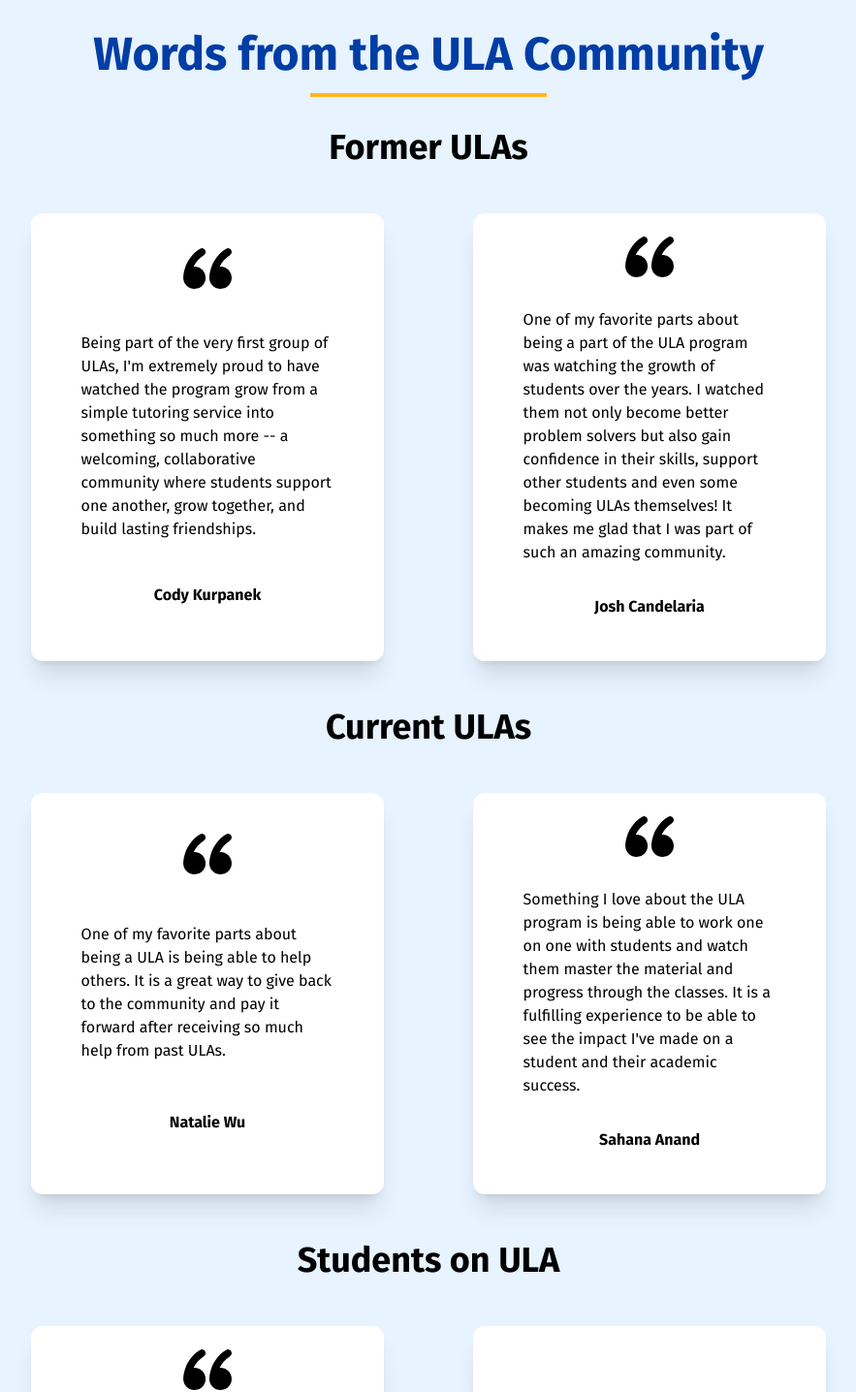
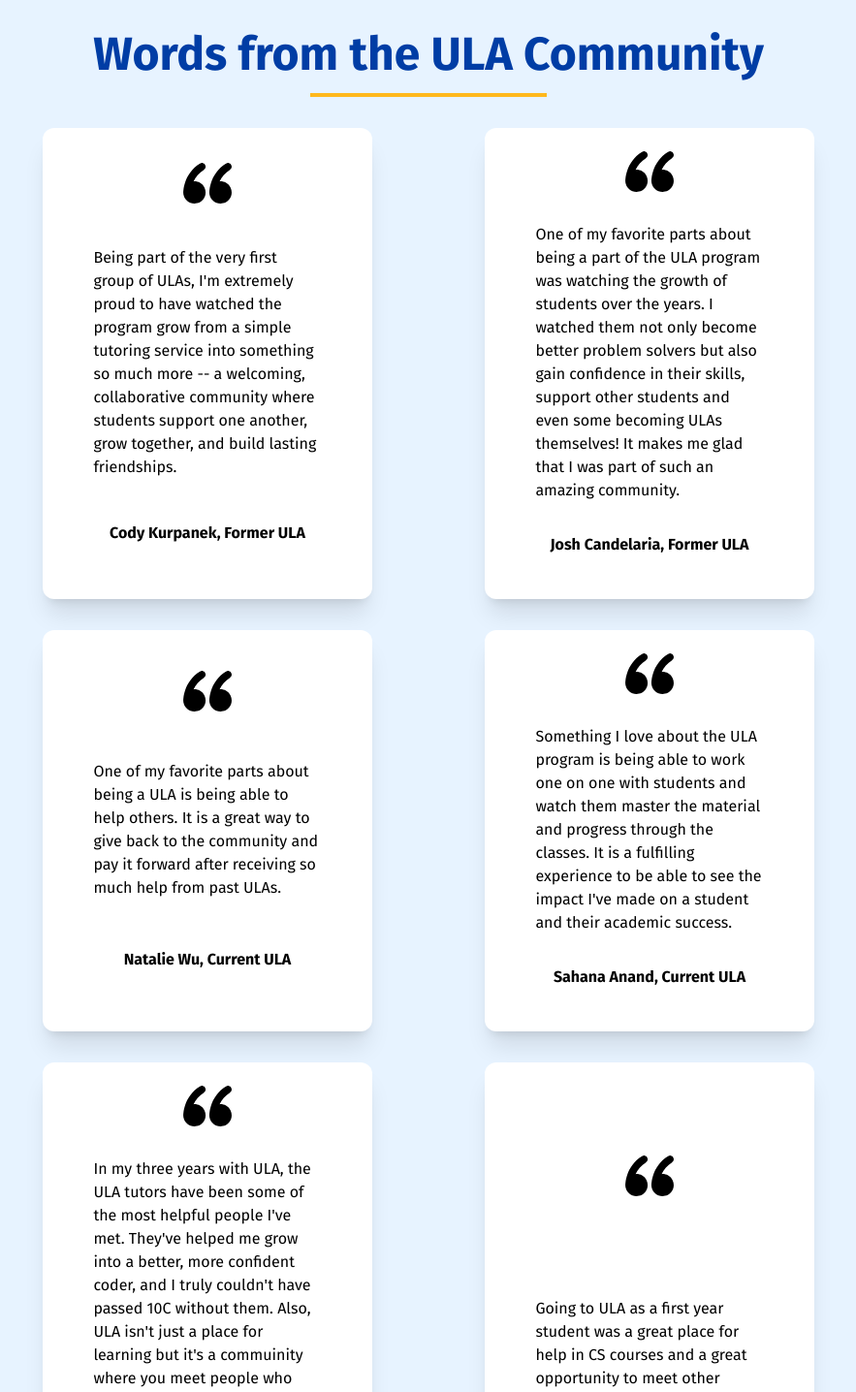
Before and after one commit to acm-ucr/ula-website, a Next.js app: page / in a window 1280 px wide. Shown: the part 2300-3736 px from the top of the page at 97% size, without its empty margins (198-1081 px from the left). Built offline with nearby package versions, Linux system fonts and the light colour scheme.

Commit message:
clean testimonies

```diff
--- a/src/components/home/Card.tsx
+++ b/src/components/home/Card.tsx
@@ -6,6 +6,7 @@ import quoteIcon from "@/public/home/quote.svg";
 
 interface componentProps {
   name: string;
+  role: string;
   quote: string;
 }
 
@@ -16,7 +17,7 @@ const hoverAnimation = {
   },
 };
 
-const Card = ({ name, quote }: componentProps) => {
+const Card = ({ name, role, quote }: componentProps) => {
   return (
     <motion.div
       {...hoverAnimation}
@@ -26,7 +27,9 @@ const Card = ({ name, quote }: componentProps) => {
         <Image src={quoteIcon} className="w-1/2 lg:w-3/4" alt="quoteIcon" />
       </div>
       <div className="p-5 text-left text-sm lg:text-base">{quote}</div>
-      <div className="p-1 text-sm font-bold lg:text-base">{name}</div>
+      <div className="p-1 text-sm font-bold lg:text-base">
+        {name}, {role}
+      </div>
     </motion.div>
   );
 };
--- a/src/components/home/Landing.tsx
+++ b/src/components/home/Landing.tsx
@@ -23,9 +23,9 @@ const Landing = () => {
         {...landingAnimation}
       >
         <div className="flex h-1/3 w-1/3 place-items-center justify-center pb-6 text-center text-4xl font-bold text-white md:text-5xl lg:text-6xl">
-        <div>
-          UCR CSE's Undergraduate Learning Assistants
-          <div className="border-ula-yellow-primary border-b-4 w-full pt-4" />
+          <div>
+            UCR CSE's Undergraduate Learning Assistants
+            <div className="w-full border-b-4 border-ula-yellow-primary pt-4" />
           </div>
         </div>
       </motion.div>
--- a/src/components/home/Testimony.tsx
+++ b/src/components/home/Testimony.tsx
@@ -24,41 +24,12 @@ const Testimony = () => {
         <Header text="Words from the ULA Community" />
         <div className="mx-auto w-1/5 justify-end border-b-4 border-ula-yellow-primary p-2" />
       </motion.div>
-      <div className="mx-auto flex flex-col justify-center lg:w-3/4">
-        <motion.div {...yUpwards}>
-          <p className="my-8 text-center text-4xl font-semibold">Former ULAs</p>
-        </motion.div>
-        <div className="grid grid-cols-1 lg:grid-cols-2">
-          {testimonies.slice(0, 2).map(({ name, quote }, index) => (
-            <motion.div key={index} {...oppositeSliding}>
-              <Card key={index} name={name} quote={quote} />
+      <div className="mx-auto flex flex-wrap justify-center lg:w-3/4">
+          {testimonies.map(({ name, role, quote }, index) => (
+            <motion.div key={index} {...oppositeSliding} className="p-4 w-1/2" >
+              <Card key={index} name={name} role={role} quote={quote} />
             </motion.div>
           ))}
-        </div>
-        <motion.div {...yUpwards}>
-          <p className="my-8 pt-8 text-center text-4xl font-semibold">
-            Current ULAs
-          </p>
-        </motion.div>
-        <div className="grid grid-cols-1 lg:grid-cols-2">
-          {testimonies.slice(2, 4).map(({ name, quote }, index) => (
-            <motion.div key={index} {...oppositeSliding}>
-              <Card key={index} name={name} quote={quote} />
-            </motion.div>
-          ))}
-        </div>
-        <motion.div {...yUpwards}>
-          <p className="my-8 pt-8 text-center text-4xl font-semibold">
-            Students on ULA
-          </p>
-        </motion.div>
-        <div className="grid grid-cols-1 lg:grid-cols-2">
-          {testimonies.slice(4, 6).map(({ name, quote }, index) => (
-            <motion.div key={index} {...oppositeSliding}>
-              <Card key={index} name={name} quote={quote} />
-            </motion.div>
-          ))}
-        </div>
       </div>
     </div>
   );
--- a/src/data/TestimoniesData.ts
+++ b/src/data/TestimoniesData.ts
@@ -1,36 +1,43 @@
 interface testimony {
   name: string;
+  role: string;
   quote: string;
 }
 
 export const testimonies: testimony[] = [
   {
     name: "Cody Kurpanek",
+    role: "Former ULA",
     quote:
       "Being part of the very first group of ULAs, I'm extremely proud to have watched the program grow from a simple tutoring service into something so much more -- a welcoming, collaborative community where students support one another, grow together, and build lasting friendships.",
   },
   {
     name: "Josh Candelaria",
+    role: "Former ULA",
     quote:
       "One of my favorite parts about being a part of the ULA program was watching the growth of students over the years. I watched them not only become better problem solvers but also gain confidence in their skills, support other students and even some becoming ULAs themselves! It makes me glad that I was part of such an amazing community.",
   },
   {
     name: "Natalie Wu",
+    role: "Current ULA",
     quote:
       "One of my favorite parts about being a ULA is being able to help others. It is a great way to give back to the community and pay it forward after receiving so much help from past ULAs.",
   },
   {
     name: "Sahana Anand",
+    role: "Current ULA",
     quote:
       "Something I love about the ULA program is being able to work one on one with students and watch them master the material and progress through the classes. It is a fulfilling experience to be able to see the impact I've made on a student and their academic success.",
   },
   {
     name: "Russel Villanueva",
+    role: "Student",
     quote:
       "In my three years with ULA, the ULA tutors have been some of the most helpful people I've met. They've helped me grow into a better, more confident coder, and I truly couldn't have passed 10C without them. Also, ULA isn't just a place for learning but it's a commuinity where you meet people who share your interests and understand your struggles with CS. Some of the tutors I've met eventually became close friends, and I wouldn't have met them if it weren't for this program.",
   },
   {
     name: "Phillip Chin",
+    role: "Student",
     quote:
       "Going to ULA as a first year student was a great place for help in CS courses and a great opportunity to meet other students.",
   },
```
